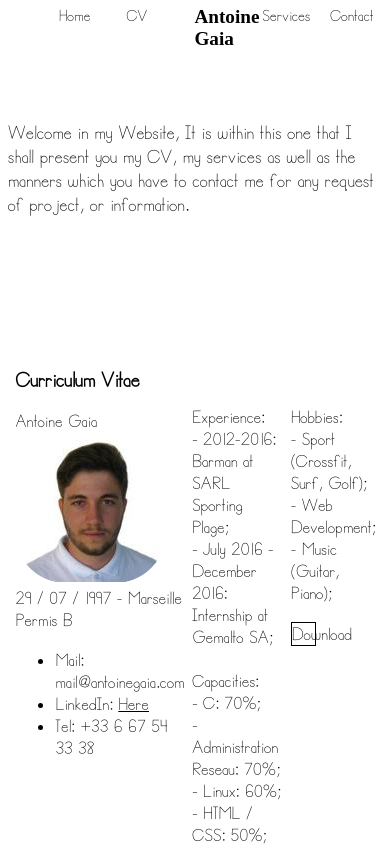
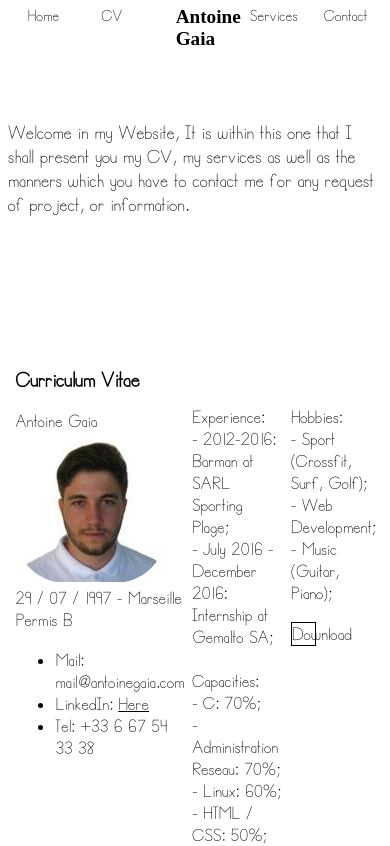
Before and after one commit to agaia/agaia.github.io, a plain HTML site: page index.html in a window 390 px wide. Shown: the top 846 px of the page. Drawn offline with Linux system fonts and the light colour scheme; a web font is replaced by a local one.

Commit message:
Update main.css

```diff
--- a/main.css
+++ b/main.css
@@ -177,4 +177,8 @@ html {
 	#bord {
 		font-size: 100%;
 	}
+	.element:nth-child(1) {
+		flex: 1;
+		margin-left: 5%;
+	}
 }
```
